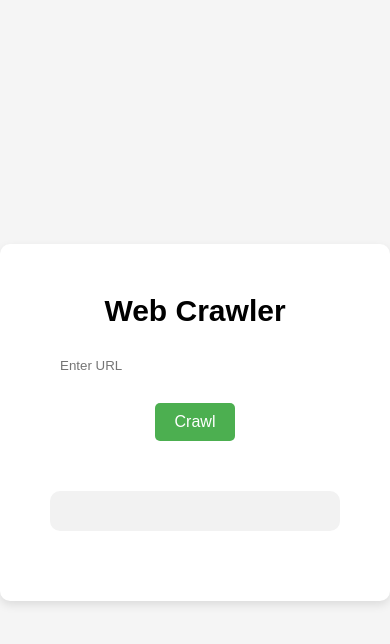
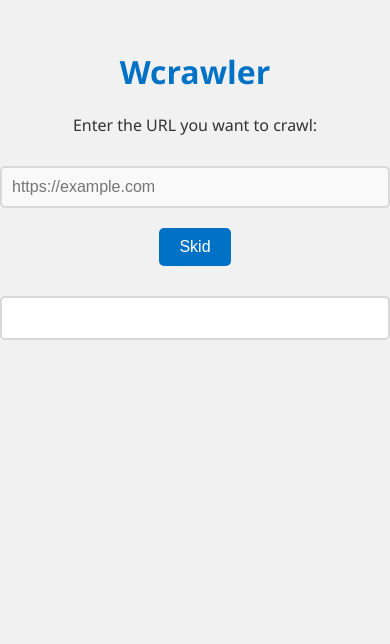
Before and after one commit to stand-bio/NICEVIDSLOLWSHIT, a plain HTML site: page webrip.html in a window 390 px wide. Drawn offline with Linux system fonts and the light colour scheme.

Commit message:
Update webrip.html

```diff
--- a/webrip.html
+++ b/webrip.html
@@ -1,90 +1,163 @@
 <!DOCTYPE html>
-<html>
+<html lang="en">
 <head>
-    <meta charset="UTF-8" />
-    <meta name="viewport" content="width=device-width, initial-scale=1.0" />
-    <title>Web Crawler</title>
+    <meta charset="UTF-8">
+    <meta name="viewport" content="width=device-width, initial-scale=1.0">
+    <title>Wcrawler</title>
     <style>
         * {
-        margin: 0;
-        padding: 0;
             box-sizing: border-box;
         }
 
         body {
-        font-family: Arial, sans-serif;
-        background-color: #f5f5f5;
+            margin: 0;
+            padding: 0;
+            font-family: 'Segoe UI', Tahoma, Geneva, Verdana, sans-serif;
+            background-color: #f1f1f1;
+            color: #333;
+            font-size: 16px;
         }
 
         .container {
-        display: flex;
-        justify-content: center;
-        align-items: center;
-        height: 100vh;
+            max-width: 800px;
+            margin: 0 auto;
+            text-align: center;
+            padding-top: 50px;
+        }
+
+        h1 {
+            margin-top: 0;
+            font-size: 3rem;
+            font-weight: bold;
+            color: #0072c6;
+        }
+
+        p {
+            margin-bottom: 0;
         }
 
         .form {
-        width: 400px;
-        padding: 50px;
-        background-color: #fff;
-        box-shadow: 0px 4px 10px rgba(0, 0, 0, 0.1);
-        border-radius: 10px;
-        text-align: center;
+            margin-top: 30px;
+            display: flex;
+            flex-direction: column;
+            align-items: center;
         }
 
-      h1 {
-        font-size: 30px;
+        .form input[type="text"] {
+            padding: 10px;
+            font-size: 1.5rem;
+            border-radius: 5px;
+            border: none;
+            width: 100%;
+            max-width: 600px;
+            box-sizing: border-box;
             margin-bottom: 20px;
+            background-color: #f9f9f9;
+            border: 2px solid #d9d9d9;
         }
 
-      input[type="text"] {
-        width: 100%;
-        padding: 10px;
-        border-radius: 5px;
-        border: none;
-        margin-bottom: 20px;
+        .form input[type="text"]:focus {
+            outline: none;
+            border: 2px solid #0072c6;
         }
 
-      button {
-        background-color: #4CAF50;
+        .form button {
+            background-color: #0072c6;
             color: #fff;
             padding: 10px 20px;
             border: none;
             border-radius: 5px;
-        font-size: 16px;
+            font-size: 1.5rem;
             cursor: pointer;
         }
 
-      button:hover {
-        background-color: #3e8e41;
+        .form button:hover {
+            background-color: #005a9c;
         }
 
-      .result {
-        margin-top: 50px;
+        .output {
+            margin-top: 30px;
+            text-align: left;
         }
 
-      pre {
+        .output pre {
             white-space: pre-wrap;
-        background-color: #f2f2f2;
+            background-color: #fff;
+            border-radius: 5px;
             padding: 20px;
-        border-radius: 10px;
-        font-size: 14px;
+            margin: 0;
+            font-size: 1.2rem;
+            max-height: 600px;
+            overflow-y: auto;
+            border: 2px solid #d9d9d9;
         }
 
-      .error {
-        color: red;
-        margin-top: 20px;
+        .output pre.error {
+            color: #f00;
+            font-weight: bold;
+        }
+
+        @media screen and (max-width: 600px) {
+            h1 {
+                font-size: 2rem;
+            }
+
+            .form input[type="text"] {
+                font-size: 1rem;
+            }
+
+            .form button {
+                font-size: 1rem;
+            }
+
+            .output pre {
+                font-size: 1rem;
+            }
         }
     </style>
+    <script src="script.js"></script>
 </head>
 <body>
     <div class="container">
-      <div class="form">
-        <h1>Web Crawler</h1>
-        <form onsubmit="crawlUrl(event)">
-          <input type="text" placeholder="Enter URL" id="urlInput" />
-          <button type="submit">Crawl</button>
+        <h1>Wcrawler</h1>
+        <p>Enter the URL you want to crawl:</p>
+        <form class="form" onsubmit="event.preventDefault(); skidUrl();">
+            <input type="text" id="url-input" placeholder="https://example.com">
+            <button type="submit">Skid</button>
       </form>
-        <div class="result">
-          <pre id="resultOutput"></pre>
-          <p class="error" id="errorOutput"></p>
+                  <div class="output">
+                <pre id="output-text"></pre>
+            </div>
+        </div>
+
+        <script>
+            function skidUrl() {
+                const urlInput = document.getElementById("url-input");
+                const outputText = document.getElementById("output-text");
+
+                // Validate URL
+                const urlRegex = /^https?:\/\/(?:www\.)?([a-zA-Z0-9]+(?:-[a-zA-Z0-9]+)*\.[a-zA-Z]{2,})(?:\/.*)?$/;
+                const url = urlInput.value.trim();
+                if (!urlRegex.test(url)) {
+                    outputText.classList.add("error");
+                    outputText.textContent = "Please enter a valid URL";
+                    return;
+                }
+
+                // Make request to API
+                fetch(`https://your-api-url.com?url=${url}`)
+                    .then(response => response.text())
+                    .then(data => {
+                        outputText.classList.remove("error");
+                        outputText.textContent = data;
+                    })
+                    .catch(error => {
+                        console.error(error);
+                        outputText.classList.add("error");
+                        outputText.textContent = "Error: Something went wrong. Please try again later.";
+                    });
+            }
+        </script>
+    </div>
+</body>
+</html>
```
Lines whose indentation alone changed are shown as unchanged.
